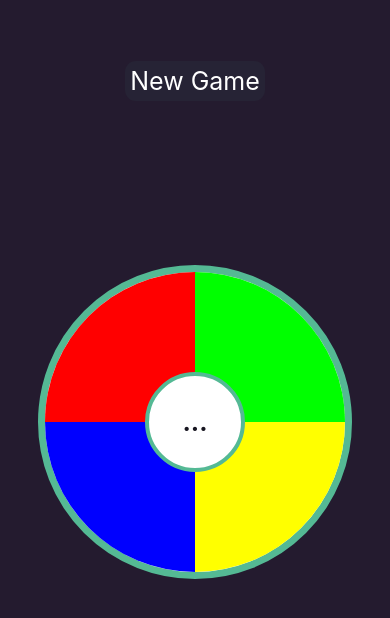
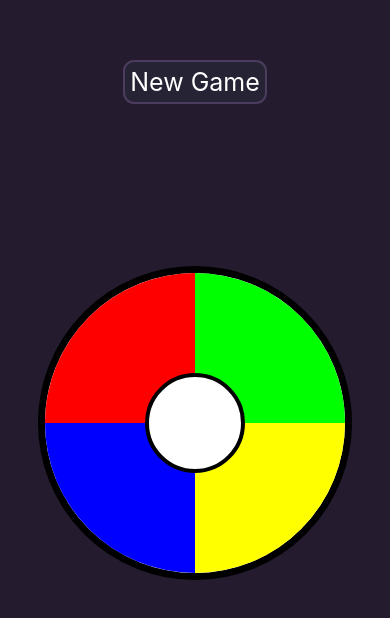
Before and after one commit to BenSagir/SimonSays, a React Native app: screen /Home in a window 390 px wide. Shown: the part 102-720 px from the top of the page. Built offline with nearby package versions, Linux system fonts and the light colour scheme; what react-native-mmkv would draw is missing.

Commit message:
minor bug fix

```diff
--- a/App/MainScreen.tsx
+++ b/App/MainScreen.tsx
@@ -15,7 +15,7 @@ function MainScreen({ navigation }: any) {
 
     const [mainSeq, setMainSeq] = useState<string>('');
     const [userSeq, setUserSeq] = useState<string>('');
-    const [loading, setLoading] = useState<boolean>(false);
+    const [loading, setLoading] = useState<boolean>(true);
     const [loadRed, setLoadRed] = useState<boolean>(false);
     const [loadGreen, setLoadGreen] = useState<boolean>(false);
     const [loadBlue, setLoadBlue] = useState<boolean>(false);
@@ -100,6 +100,7 @@ function MainScreen({ navigation }: any) {
     }, [score]);
 
     useEffect(() => {   //whenever the main sequecne is changed, display the animation
+        setLoading(true);
         display();
     }, [mainSeq]);
 
@@ -111,7 +112,7 @@ function MainScreen({ navigation }: any) {
                 <Text style={styles.text}>New Game</Text>
             </TouchableOpacity>
 
-            <View style={[styles.game, { borderColor: loading ? '#e9404d' : '#54b994' }]}>
+            {play ? <View style={[styles.game, { borderColor: loading ? '#e9404d' : '#54b994' }]}>
                 <View style={styles.row}>
                     {loading ? loadRed ? <Block color={'#f00'} /> : <View style={styles.red} /> :
                         <TouchableOpacity style={styles.red} onPress={() => handleInput('R')} />}
@@ -127,10 +128,20 @@ function MainScreen({ navigation }: any) {
                         <TouchableOpacity style={styles.yellow} onPress={() => handleInput('Y')} />}
                 </View>
                 <View style={[styles.center, { borderColor: loading ? '#e9404d' : '#54b994' }]} >
-                    <Text style={styles.cenText}>{play ? score : '...'}</Text>
+                    <Text style={styles.cenText}>{score}</Text>
                 </View>
-
-            </View>
+            </View> :
+                <View style={styles.game}>
+                    <View style={styles.row}>
+                        <View style={styles.red} />
+                        <View style={styles.green} />
+                    </View>
+                    <View style={styles.row}>
+                        <View style={styles.blue} />
+                        <View style={styles.yellow} />
+                    </View>
+                    <View style={styles.center} />
+                </View>}
         </View>
     );
 }
@@ -164,6 +175,8 @@ const styles = StyleSheet.create({
         padding: 5,
         borderRadius: 11,
         backgroundColor: '#262335',
+        borderColor: '#4c3c5e',
+        borderWidth: 2,
     },
     row: {
         flexDirection: 'row',
--- a/App/ScoreScreen.tsx
+++ b/App/ScoreScreen.tsx
@@ -20,6 +20,7 @@ function ScoreScreen({ navigation }: any) {
     const [modal, setModal] = useState<boolean>(true);
     const [input, setInput] = useState<string>('');
     const [data, setData] = useState<Scores[]>([]);
+    const [isFail, setIsFail] = useState<boolean>(false);
 
     const renderItem = (item: any) => {     //render function of each score object in a flatlist
         return (
@@ -37,7 +38,7 @@ function ScoreScreen({ navigation }: any) {
         try {                               //get the object as json from string ans sort wth the sort fucntion
             const object: Scores[] = JSON.parse(storage.getString('data') as any);
             setData(sortData(object));
-        } catch { console.log('error'); }
+        } catch { setIsFail(true); }
     };
 
     const writeStorage = () => storage.set('data', JSON.stringify(data)); //function to write to storage the recent data
@@ -95,16 +96,18 @@ function ScoreScreen({ navigation }: any) {
                                 <Text style={styles.popText}>Done?</Text>
                             </View>
                         }
-                        <TouchableOpacity style={styles.button} onPress={() => setModal(!modal)}>
+                        {!isFail ? <TouchableOpacity style={styles.button} onPress={() => setModal(!modal)}>
                             <Text style={styles.popText}>Cancel</Text>
-                        </TouchableOpacity>
+                        </TouchableOpacity> : null}
                     </View>
                 </View>
             </Modal>
-            <FlatList
-                data={data}
-                renderItem={({ item }) => renderItem(item)}
-            />
+            <View style={styles.container}>
+                <FlatList
+                    data={data}
+                    renderItem={({ item }) => renderItem(item)}
+                />
+            </View>
         </View>
     );
 }
@@ -114,6 +117,12 @@ const styles = StyleSheet.create({
         justifyContent: 'center',
         alignItems: 'center',
         backgroundColor: '#241b2f',
+        flex: 1,
+
+    },
+    container: {
+        backgroundColor: '#241b2f',
+        flex: 1,
     },
     row: {
         flexDirection: 'row',
@@ -203,6 +212,8 @@ const styles = StyleSheet.create({
         backgroundColor: '#262335',
         margin: 10,
         marginHorizontal: 25,
+        borderColor: '#4c3c5e',
+        borderWidth: 2,
     },
     buttonX: {
         padding: 5,
```
Also changed, not shown: 1 other file (tests, documents, lock files or other folders).
